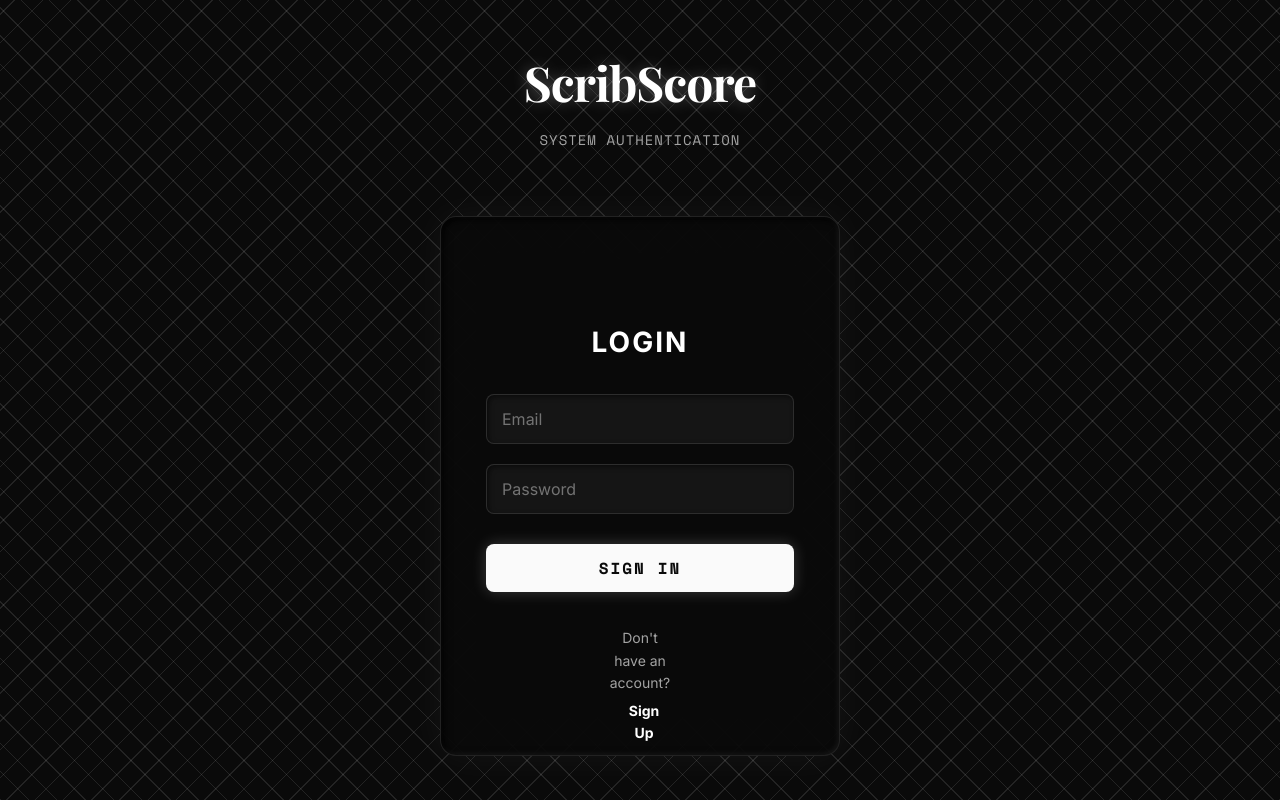
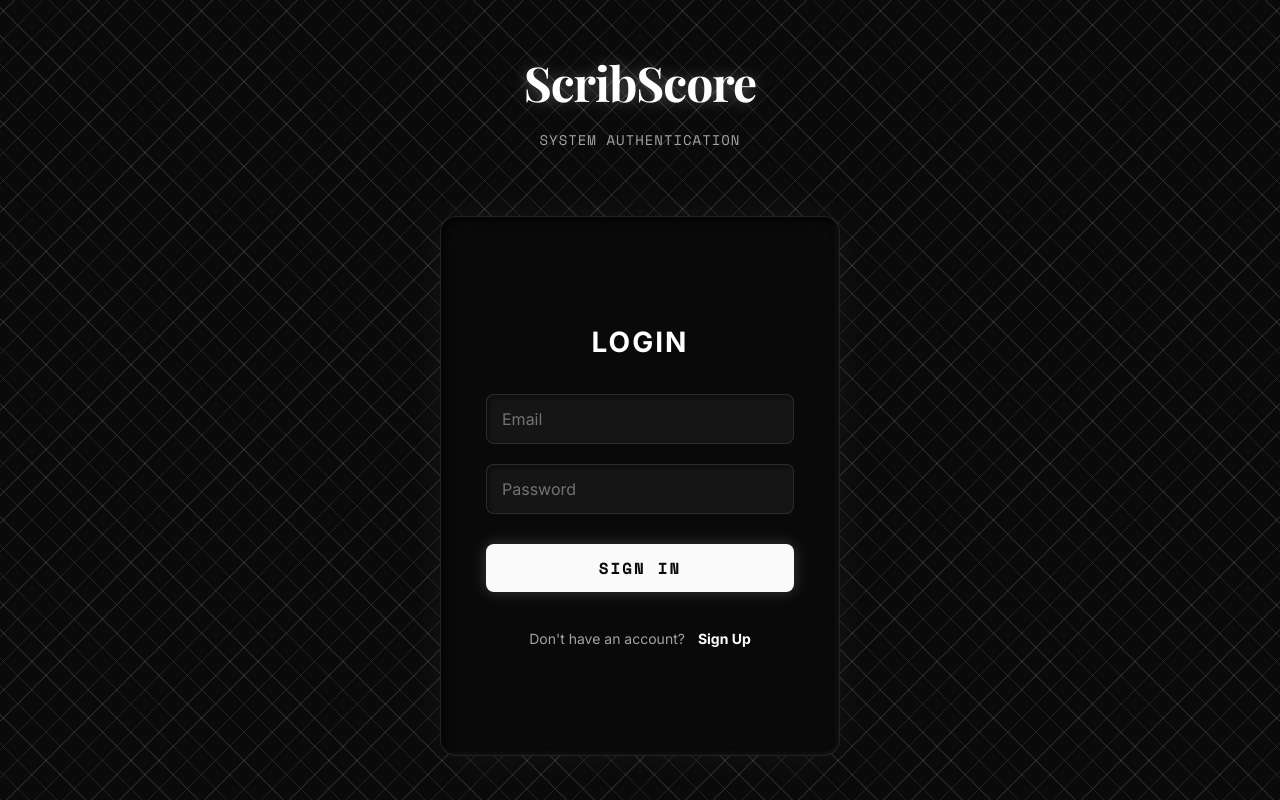
Before and after one commit to arnav192005/AUTO_SHEET_EVALUATOR, a React (Vite) app: page /#/login in a window 1280 px wide. Built offline with nearby package versions, Linux system fonts and the light colour scheme; a web font is replaced by a local one.

Commit message:
Force single line for signup toggle text using white-space: nowrap

```diff
--- a/src/pages/Login.css
+++ b/src/pages/Login.css
@@ -163,7 +163,7 @@
   flex-direction: row;
   align-items: center;
   justify-content: center;
-  flex-wrap: wrap;
+  white-space: nowrap;
   gap: 5px;
 }
 
```
